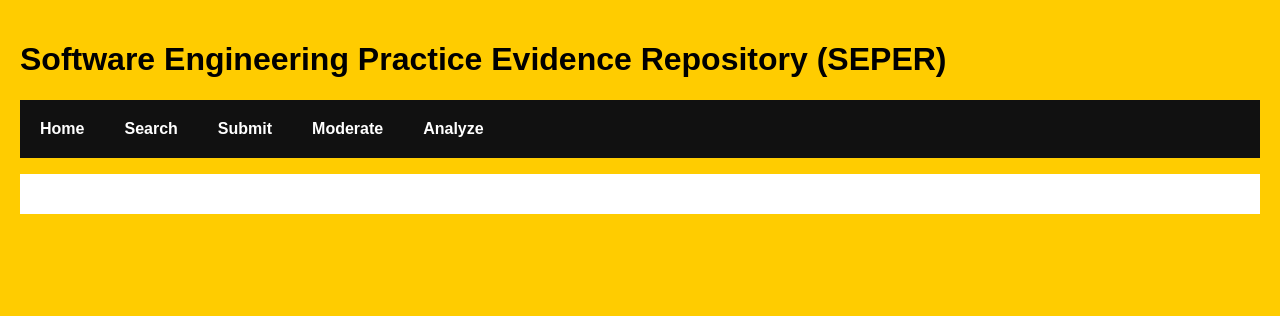
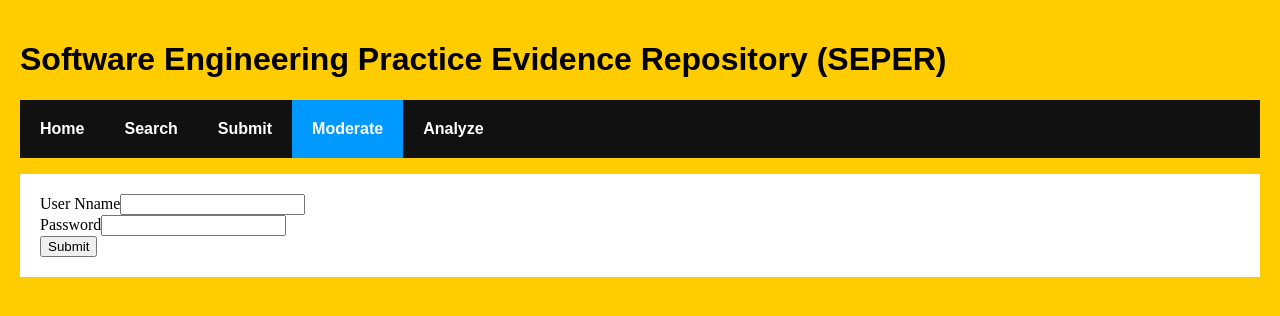
Before and after one commit to Prince197666/Stream-10_Group-3, a React (Create React App) app in the folder frontend/: page /Moderate in a window 1280 px wide. Shown: the top 316 px of the page. Built offline with nearby package versions, Linux system fonts and the light colour scheme.

Commit message:
impletented moderator login

```diff
--- a/frontend/src/App.jsx
+++ b/frontend/src/App.jsx
@@ -3,6 +3,7 @@ import {
   Route, NavLink, Routes, BrowserRouter as Router,
 } from 'react-router-dom';
 import Home from './pages/Home';
+import Moderate from './pages/Moderate';
 
 function App() {
   return (
@@ -13,12 +14,13 @@ function App() {
           <li><NavLink to="/">Home</NavLink></li>
           <li><NavLink to="/">Search</NavLink></li>
           <li><NavLink to="/">Submit</NavLink></li>
-          <li><NavLink to="/">Moderate</NavLink></li>
+          <li><NavLink to="/Moderate">Moderate</NavLink></li>
           <li><NavLink to="/">Analyze</NavLink></li>
         </ul>
         <div className="content">
           <Routes>
             <Route exact path="/" element={<Home />} />
+            <Route exact path="/Moderate" element={<Moderate />} />
           </Routes>
         </div>
       </div>
--- a/frontend/src/components/Login.jsx
+++ b/frontend/src/components/Login.jsx
@@ -1,14 +1,22 @@
 import React from 'react';
+import { useForm } from 'react-hook-form';
+import useAuthentication from '../hooks/useUserAuthentication';
 
 function Login() {
+  const { login } = useAuthentication();
+  const { register, handleSubmit } = useForm();
+  const onSubmit = (data) => login(JSON.stringify(data));
+
   return (
     <div>
-      <form>
+      <form onSubmit={handleSubmit(onSubmit)}>
         User Nname
-        <input type="text" />
+        <input {...register('name')} />
         <br />
         Password
-        <input type="text" />
+        <input {...register('password')} />
+        <br />
+        <input type="submit" />
       </form>
     </div>
   );
--- /dev/null
+++ b/frontend/src/hooks/useUserAuthentication.js
@@ -0,0 +1,36 @@
+import { useCookies } from 'react-cookie';
+import axios from 'axios';
+
+function useAuthentication() {
+  const [, setCookie] = useCookies();
+
+  const login = (loginData) => {
+    // extract name and password from submitted data
+    const { name, password } = JSON.parse(loginData);
+    // get all moderator info
+    axios
+      .get('http://localhost:8082/api/moderators')
+      .then((res) => {
+        // check if username and password match
+
+        for (let i = 0; i < res.data.length; i += 1) {
+          const moderator = res.data[i];
+          console.log(`name from DB: ${moderator.name}`);
+          console.log(`pass from DB: ${moderator.password}`);
+          if ((moderator.name === name) && (moderator.password === password)) {
+            // set login status to cookie
+            setCookie('status', 'moderator');
+            break;
+          }
+        }
+      })
+      .catch((err) => {
+        console.log(`${err}`);
+      });
+    console.log(`logindata: ${loginData}`);
+  };
+
+  return { login };
+}
+
+export default useAuthentication;
--- a/frontend/src/pages/Moderate.jsx
+++ b/frontend/src/pages/Moderate.jsx
@@ -1,9 +1,18 @@
 import React from 'react';
+import { useCookies } from 'react-cookie';
 import Login from '../components/Login';
 
 function Moderate() {
+  const [cookie] = useCookies();
+
+  const isLoggedIn = () => ((cookie != null) && ('status' in cookie) && (cookie.status === 'moderator'));
+
   return (
-    <Login />
+    <div>
+      {isLoggedIn()
+        ? <p>Logged in</p>
+        : <Login />}
+    </div>
   );
 }
 
```
